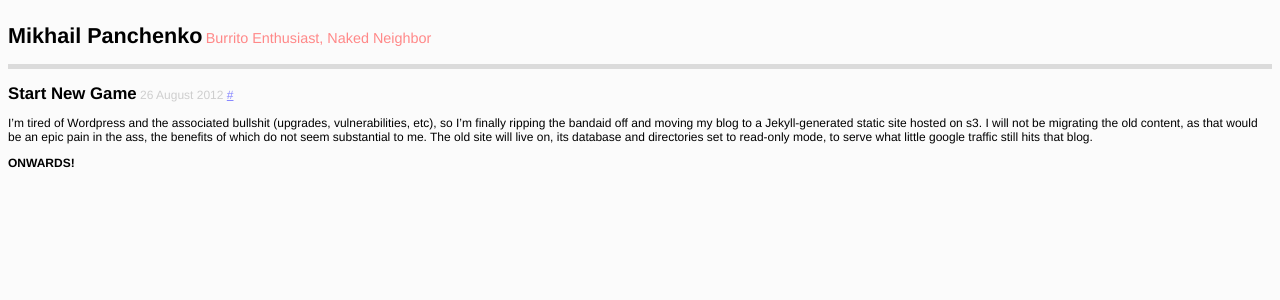
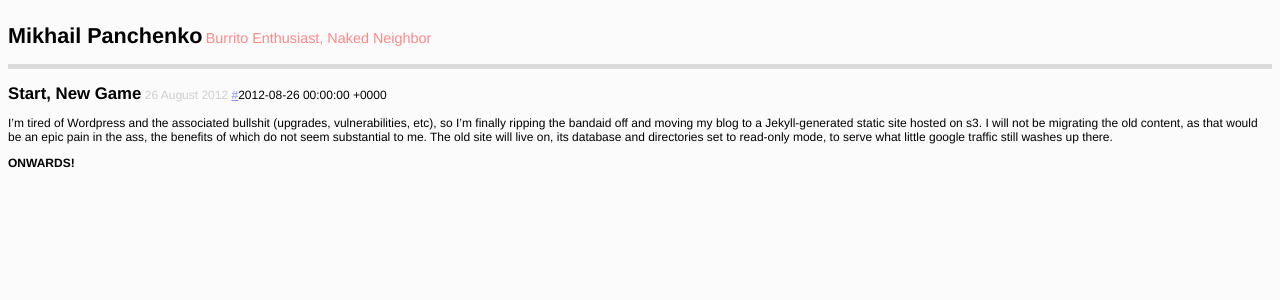
Before and after one commit to mihasya/mihasya.github.com, a Jekyll site: the page built from index.html, in a window 1280 px wide. Shown: the top 300 px of the page. Built offline with Jekyll 4.4.1, drawn with Linux system fonts in a browser that asks for light colours.

Commit message:
starting to actuall grok jekyll

```diff
--- a/_layouts/base.html
+++ b/_layouts/base.html
@@ -2,7 +2,8 @@
 <html>
     <head>
         <title>Mikhail Panchenko's Blog</title>
-        <link rel="stylesheet" type="text/css" href="css/base.css" />
+        <link rel="stylesheet" type="text/css" href="/css/base.css" />
+        <link href="/favicon.ico" rel="icon" type="image/x-icon" />
     </head>
 
     <body>
--- a/_posts/2012-08-26-Start-New-Game.markdown
+++ b/_posts/2012-08-26-Start-New-Game.markdown
@@ -1,3 +1,9 @@
-I'm tired of Wordpress and the associated bullshit (upgrades, vulnerabilities, etc), so I'm finally ripping the bandaid off and moving my blog to a Jekyll-generated static site hosted on s3. I will not be migrating the old content, as that would be an epic pain in the ass, the benefits of which do not seem substantial to me. The old site will live on, its database and directories set to read-only mode, to serve what little google traffic still hits that blog.
+---
+title: Start, New Game
+layout: post
+foo: bar
+---
+
+I'm tired of Wordpress and the associated bullshit (upgrades, vulnerabilities, etc), so I'm finally ripping the bandaid off and moving my blog to a Jekyll-generated static site hosted on s3. I will not be migrating the old content, as that would be an epic pain in the ass, the benefits of which do not seem substantial to me. The old site will live on, its database and directories set to read-only mode, to serve what little google traffic still washes up there.
 
 **ONWARDS!**
--- a/index.html
+++ b/index.html
@@ -6,7 +6,7 @@ layout: base
     <div class="post-header">
         <span class="title">{{ post.title }}</span>
         <span class="date">{{ post.date | date_to_long_string }}</span>
-        <span class="permalink"><a href="{{ post.permalink }}">#</a></span>
+        <span class="permalink"><a href="{{ post.url }}">#</a>{{ post.date }}</span>
     </div>
     <div class="post-body">
         {{ post.content }}
```
Also changed, not shown: _layouts/post.html (added, +13 -0 lines).
